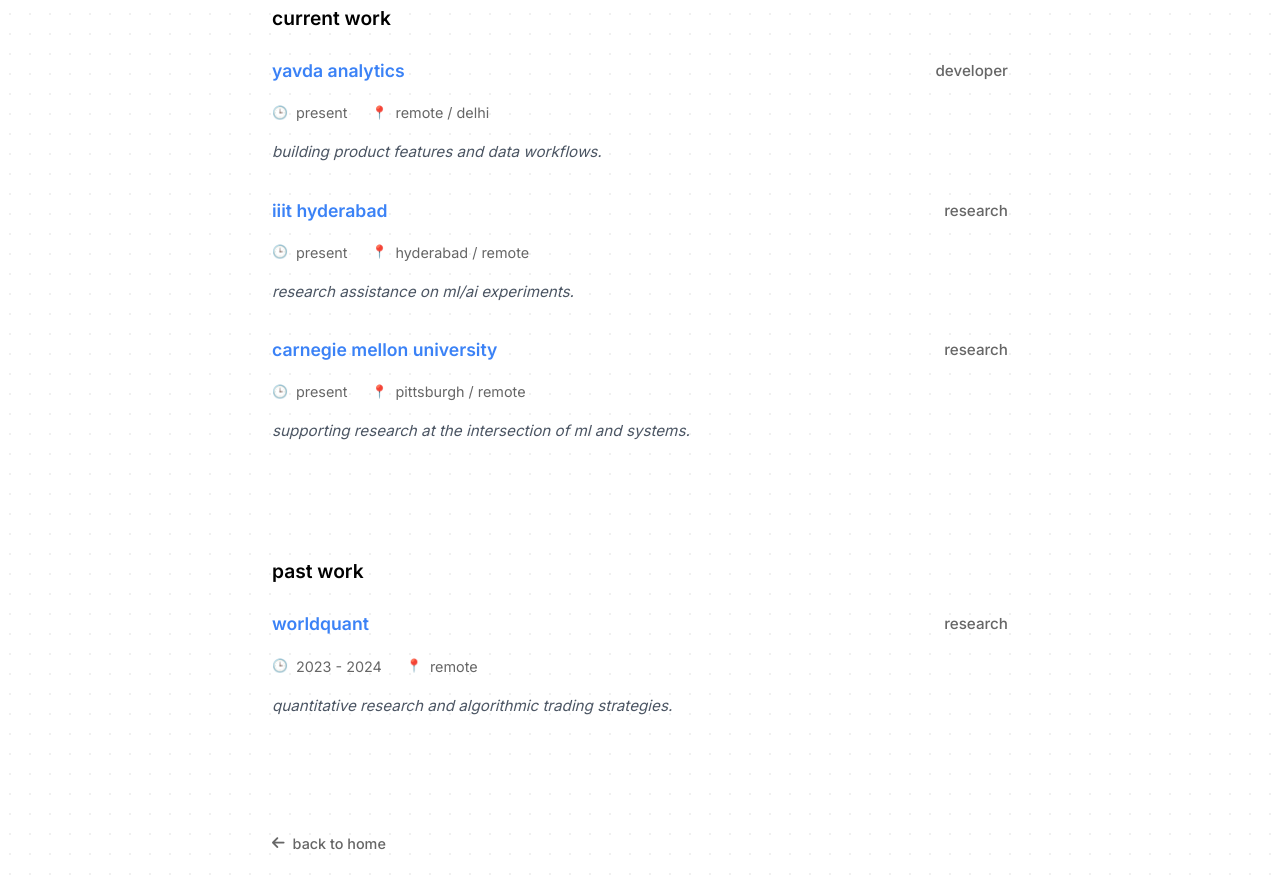
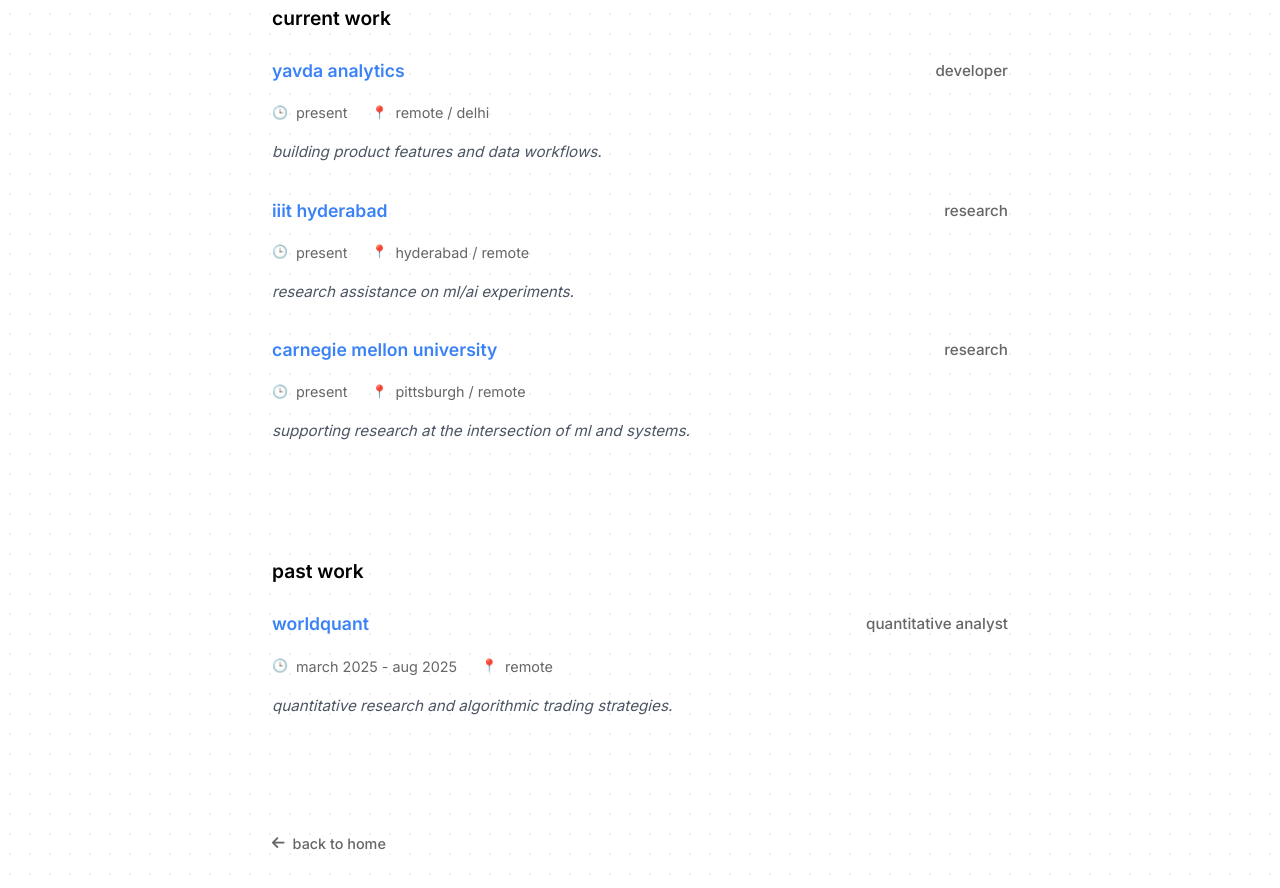
Before and after one commit to manuaishika/finalboss, a plain HTML site: page now.html in a window 1280 px wide. Shown: the part 536-1424 px from the top of the page. Drawn offline with Linux system fonts and the light colour scheme.

Commit message:
harr jagah research nahi bhai

```diff
--- a/now.html
+++ b/now.html
@@ -84,10 +84,10 @@
                             <div class="work-item">
                                 <div class="work-header">
                                     <span class="company"><a href="https://www.worldquant.com" target="_blank" rel="noopener">worldquant</a></span>
-                                    <span class="role">research</span>
+                                    <span class="role">quantitative analyst</span>
                                 </div>
                                 <div class="work-details">
-                                    <span class="duration">2023 - 2024</span>
+                                    <span class="duration">march 2025 - aug 2025</span>
                                     <span class="location">remote</span>
                                 </div>
                                 <p class="work-description">quantitative research and algorithmic trading strategies.</p>
```
